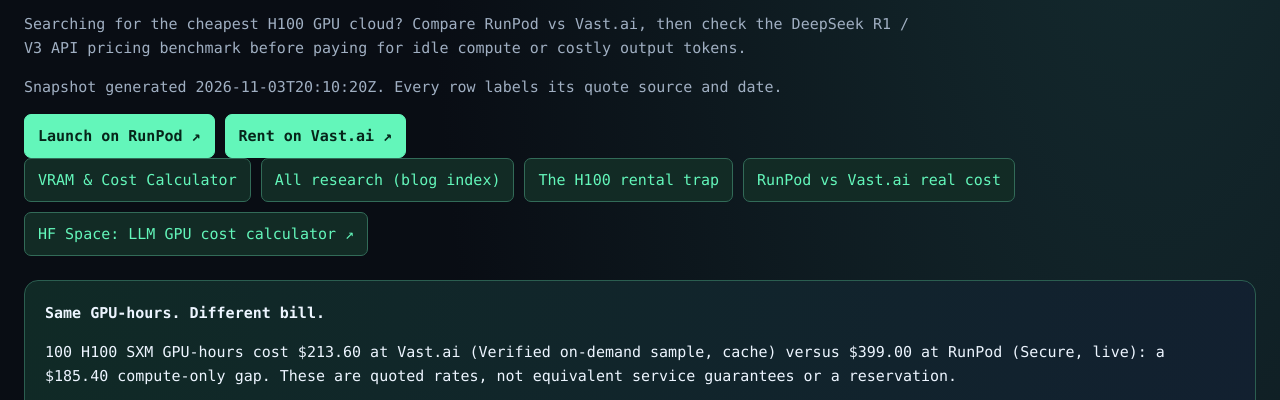
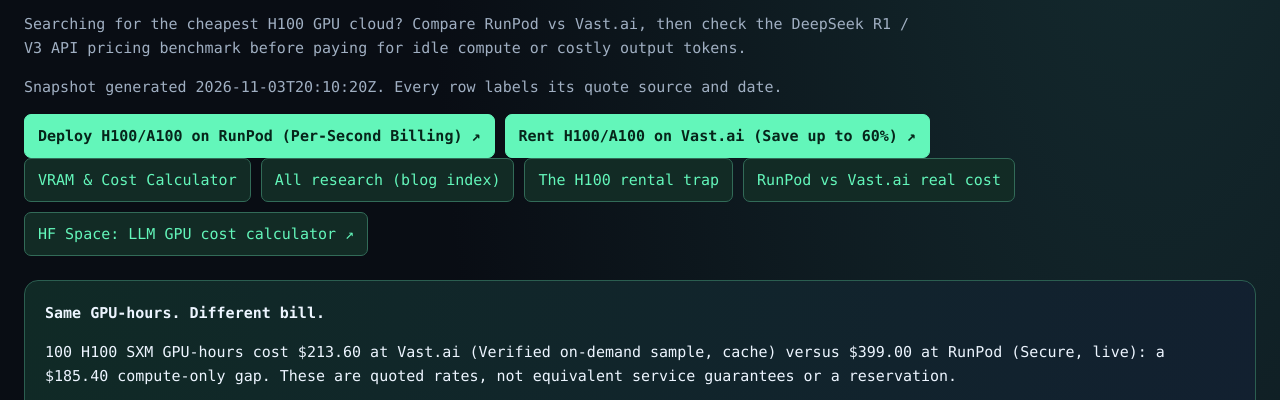
Before and after one commit to 600me/awesome-gpu-cloud-pricing-benchmark, a plain HTML site: page index.html in a window 1280 px wide. Shown: the part 383-783 px from the top of the page. Drawn offline with Linux system fonts and the light colour scheme.

Commit message:
Upgrade RunPod and Vast.ai primary CTAs with explicit billing hooks

```diff
--- a/index.html
+++ b/index.html
@@ -42,7 +42,7 @@
 <p class="intro"><a href="https://gpu.mybskm.top/">Live pricing dashboard</a></p>
 <p class="intro">Searching for the cheapest H100 GPU cloud? Compare RunPod vs Vast.ai, then check the DeepSeek R1 / V3 API pricing benchmark before paying for idle compute or costly output tokens.</p>
 <p class="intro">Snapshot generated <time>2026-11-03T20:10:20Z</time>. Every row labels its quote source and date.</p>
-<nav class="providers" aria-label="Primary activated partner offers"><a class="action primary" href="https://go.272738.xyz/runpod?src=gpu_home" rel="sponsored noopener">Launch on RunPod ↗</a> <a class="action primary" href="https://go.272738.xyz/vastai?src=gpu_home" rel="sponsored noopener">Rent on Vast.ai ↗</a></nav>
+<nav class="providers" aria-label="Primary activated partner offers"><a class="action primary" href="https://go.272738.xyz/runpod?src=gpu_home" rel="sponsored noopener">Deploy H100/A100 on RunPod (Per-Second Billing) ↗</a> <a class="action primary" href="https://go.272738.xyz/vastai?src=gpu_home" rel="sponsored noopener">Rent H100/A100 on Vast.ai (Save up to 60%) ↗</a></nav>
 <nav class="providers" aria-label="Calculators and deep research"><a href="/calculator/" rel="noopener">VRAM &amp; Cost Calculator</a> <a href="/blog/" rel="noopener">All research (blog index)</a> <a href="/blog/h100-rental-trap.html" rel="noopener">The H100 rental trap</a> <a href="/blog/runpod-vs-vastai-h100-a100.html" rel="noopener">RunPod vs Vast.ai real cost</a> <a href="https://gpu.mybskm.top/calculator/" rel="noopener">HF Space: LLM GPU cost calculator ↗</a></nav>
 <section class="callout"><strong>Same GPU-hours. Different bill.</strong><p>100 H100 SXM GPU-hours cost $213.60 at Vast.ai (Verified on-demand sample, cache) versus $399.00 at RunPod (Secure, live): a $185.40 compute-only gap. These are quoted rates, not equivalent service guarantees or a reservation.</p><nav class="providers" aria-label="Provider deployment links"><a href="https://go.272738.xyz/runpod?src=gpu_home" rel="noopener noreferrer">RunPod ↗</a> <a href="https://go.272738.xyz/vastai?src=gpu_home" rel="noopener noreferrer">Vast.ai ↗</a> <a href="https://www.together.ai" rel="noopener noreferrer">Together.ai ↗</a> <a href="https://openrouter.ai" rel="noopener noreferrer">OpenRouter ↗</a> <a href="https://deepinfra.com" rel="noopener noreferrer">DeepInfra ↗</a></nav></section>
 <div class="tools"><div role="tablist" aria-label="Pricing type"><button id="gpu-tab" role="tab" aria-selected="true" aria-controls="pricing">GPU cloud</button> <button id="llm-tab" role="tab" aria-selected="false" aria-controls="pricing">LLM APIs</button></div>
```
